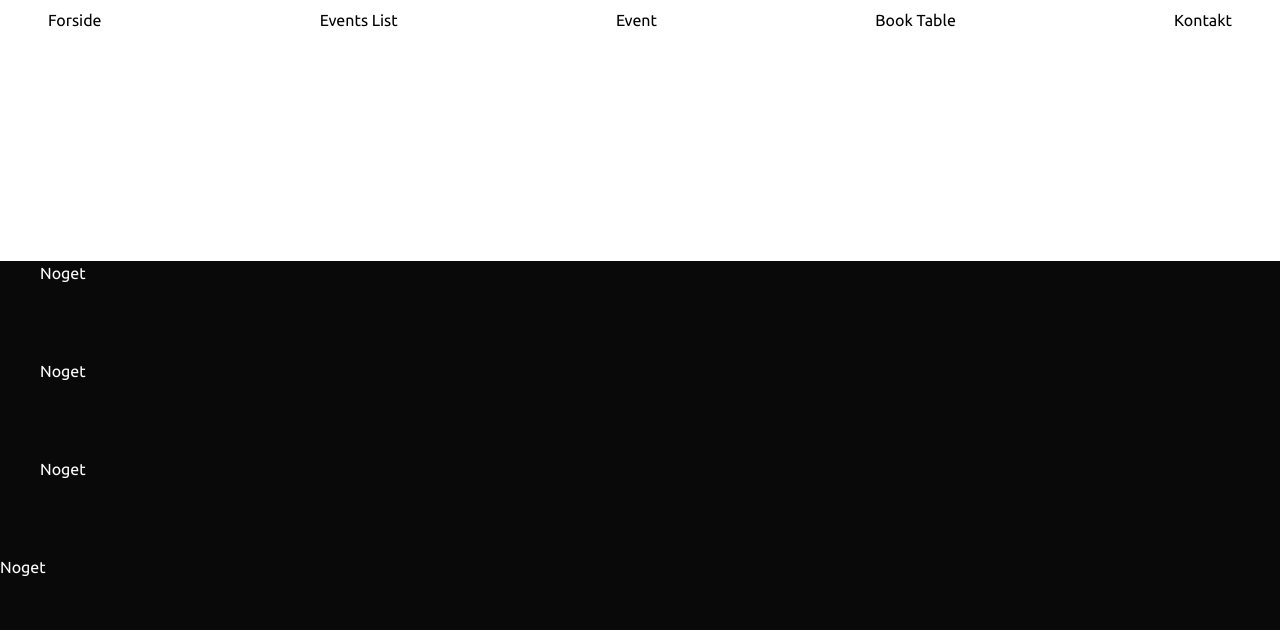
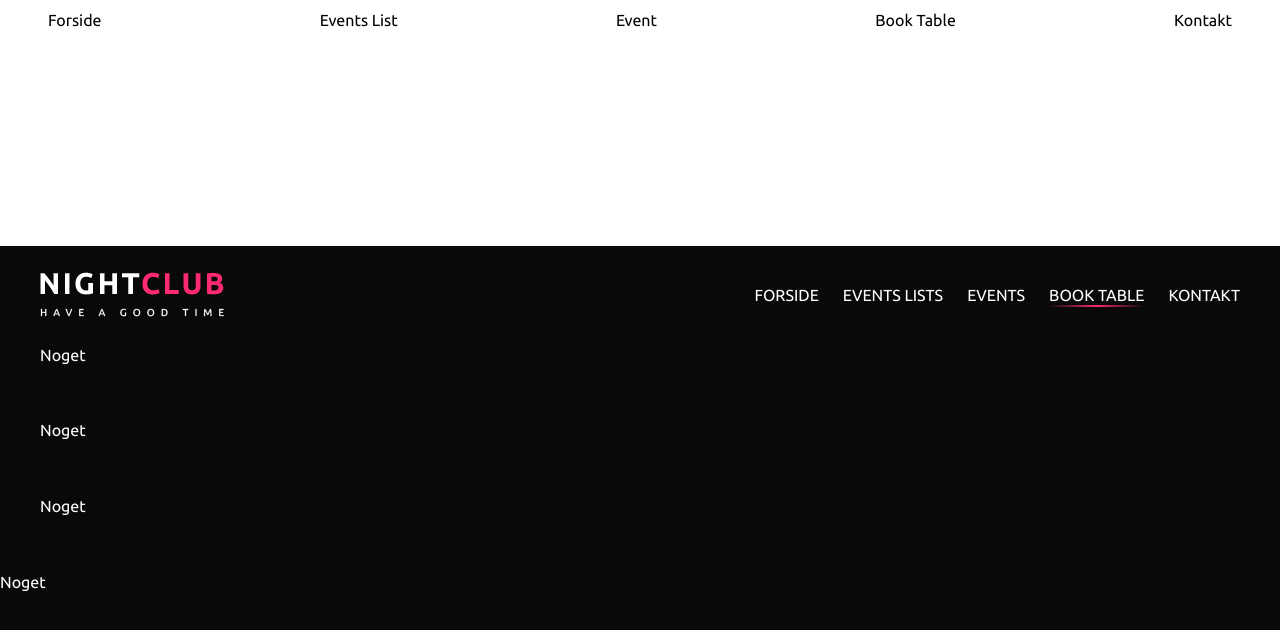
Before and after one commit to Vicky8484/night_club_eksamen, a Next.js app: page /booktable in a window 1280 px wide. Shown: the top 630 px of the page. Built offline with nearby package versions, Linux system fonts and the light colour scheme.

Commit message:
header-animerings-fortsat-julie

```diff
--- a/package.json
+++ b/package.json
@@ -8,9 +8,11 @@
     "start": "next start"
   },
   "dependencies": {
+    "motion": "^14.14.0",
     "next": "16.4.6",
     "react": "19.3.0",
     "react-dom": "19.3.0",
+    "react-icons": "^5.7.0",
     "zod": "^4.6.7"
   },
   "devDependencies": {
--- a/src/app/(routes)/booktable/page.js
+++ b/src/app/(routes)/booktable/page.js
@@ -1,10 +1,12 @@
 import BookTable from "@/app/components/(andre_sider)/BookTable";
 import BookTableForm from "@/app/components/(forms)/BookTableForm";
 import MiniHero from "@/app/components/(alle_sider)/MiniHero";
+import Header from "@/app/components/(alle_sider)/Header";
 
 export default function Book() {
   return (
     <>
+      <Header />
       <MiniHero />
       <BookTable />
       <BookTableForm />
--- a/src/app/components/(alle_sider)/Header.jsx
+++ b/src/app/components/(alle_sider)/Header.jsx
@@ -1,32 +1,47 @@
-import Image from "next/image";
+"use client";
+import { motion } from "motion/react";
 import Link from "next/link";
+import { usePathname } from "next/navigation";
 
 const Header = () => {
+  const links = [
+    { href: "/", label: "FORSIDE" },
+    { href: "/events", label: "EVENTS LISTS" },
+    { href: "/eventpage", label: "EVENTS" },
+    { href: "/booktable", label: "BOOK TABLE" },
+    { href: "/contactus", label: "KONTAKT" },
+  ];
+
+  const pathname = usePathname();
+
   return (
-    <header className=" full-bleed">
-      <Link href="/">
-        <img src="/assets/Logo.png" alt="Nigth Club logo" />
-      </Link>
-      <nav className="">
-        <ul className="">
-          <li>
-            <Link href="/">Forside</Link>
-          </li>
-          <li>
-            <Link href="/events">Events List</Link>
-          </li>
-          <li>
-            <Link href="/eventpage">Event</Link>
-          </li>
-          <li>
-            <Link href="/booktable">Book Table</Link>
-          </li>
-          <li>
-            <Link href="/contactus">Kontakt</Link>
-          </li>
-        </ul>
-      </nav>
-    </header>
+    <div className=" full-bleed relative z-50">
+      <header className="flex justify-between items-center">
+        <Link href="/">
+          <motion.img whileHover={{ scale: 1.1 }} whileTap={{ scale: 0.95 }} src="/assets/Logo.png" alt="Nigth Club logo" />
+        </Link>
+        <nav>
+          <ul className="flex gap-6">
+            {links.map((link) => {
+              const isActive = pathname === link.href;
+              return (
+                <motion.li className="relative" key={link.href}>
+                  <Link href={link.href}>
+                    <div className="overflow-hidden h-6">
+                      <motion.div whileHover={{ backgroundColor: "#00ff00" }}>
+                        <span className="block">{link.label}</span>
+                        <span className="block">{link.label}</span>
+                      </motion.div>
+                    </div>
+                  </Link>
+                  {isActive && <motion.div className="absolute bottom-0 left-0 right-0 h-0.5 bg-gradient-to-r from-transparent via-(--accent1) to-transparent" layoutId="underline" />}
+                </motion.li>
+              );
+            })}
+          </ul>
+        </nav>
+      </header>
+    </div>
   );
 };
 
```
Also changed, not shown: 1 other file (tests, documents, lock files or other folders).
